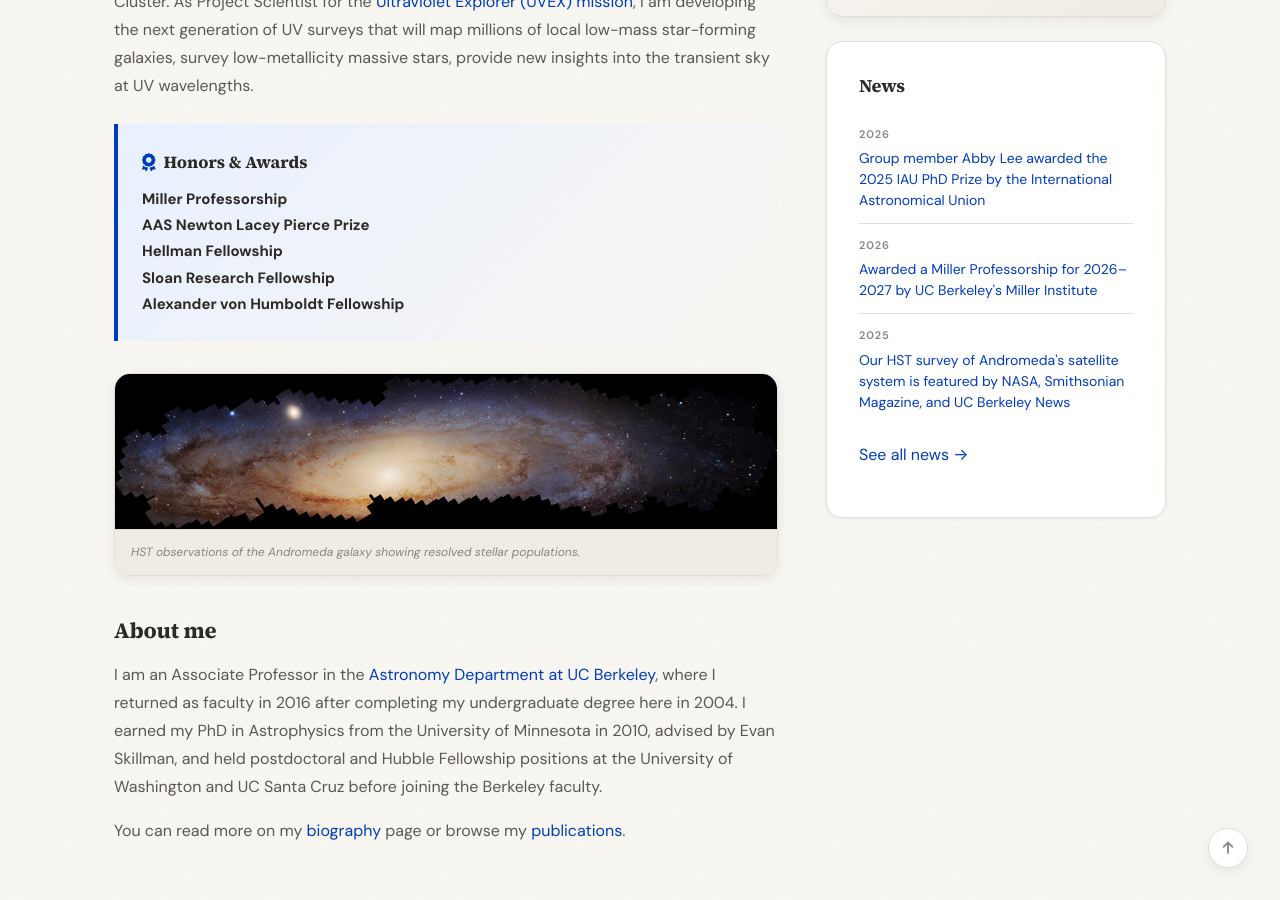
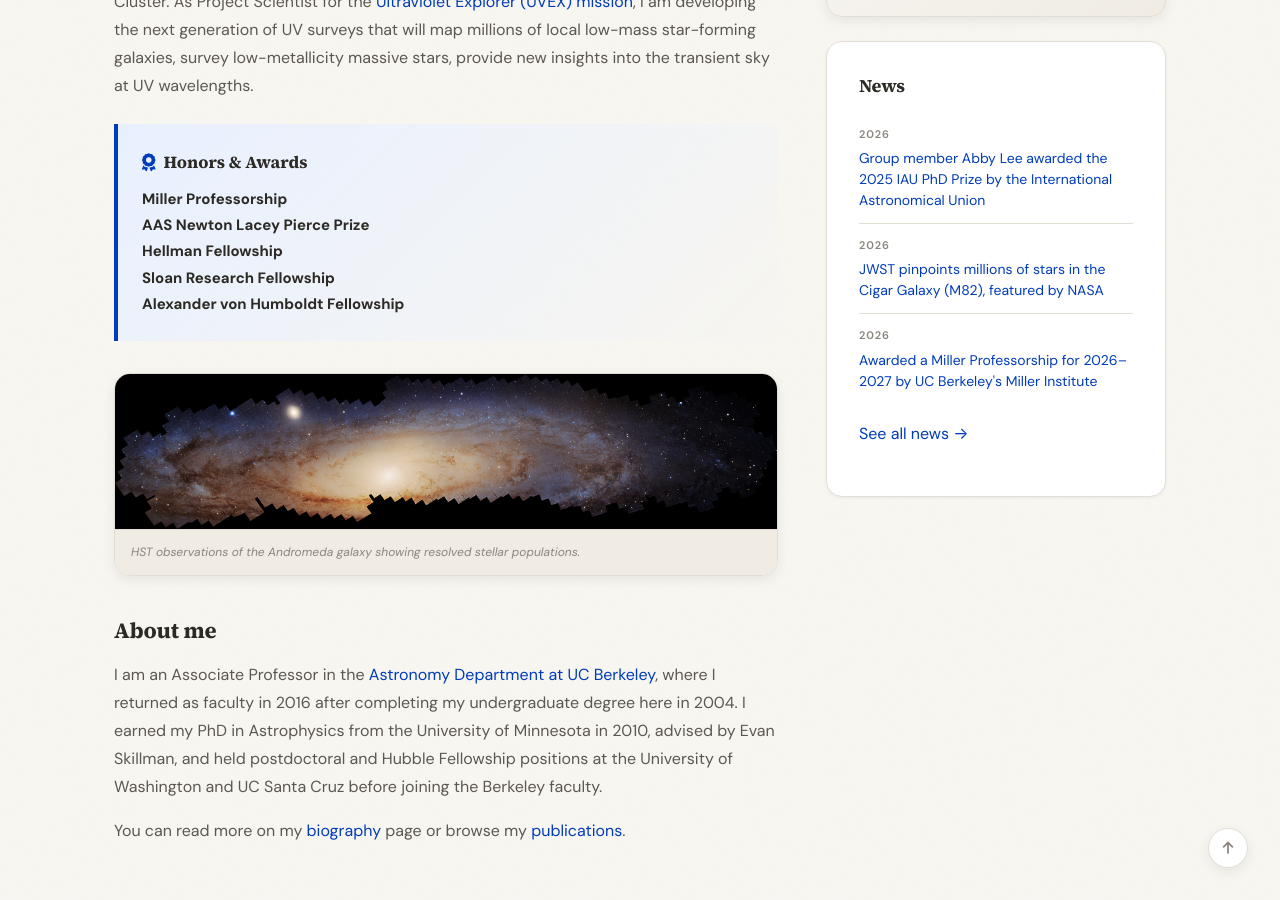
Before and after one commit to dweisz/dweisz.github.io, a Jekyll site: the page built from _pages/home.md, in a window 1280 px wide and 900 px high, scrolled down 604 px. Built offline with Jekyll 4.4.1, drawn with Linux system fonts in a browser that asks for light colours; a style sheet for code colours, icons or effects is not loaded.

Commit message:
Update news.yml

```diff
--- a/_data/news.yml
+++ b/_data/news.yml
@@ -5,6 +5,10 @@
 - date: 2026
   headline: "Group member Abby Lee awarded the 2025 IAU PhD Prize by the International Astronomical Union"
   link: "https://astro.berkeley.edu/news/abigail-lee-has-been-awarded-2025-iau-phd-prize"
+
+- date: 2026
+  headline: "JWST pinpoints millions of stars in the Cigar Galaxy (M82), featured by NASA"
+  link: "https://science.nasa.gov/missions/webb/nasas-webb-pinpoints-millions-of-stars-within-cigar-galaxy/"
 
 - date: 2026
   headline: "Awarded a Miller Professorship for 2026–2027 by UC Berkeley's Miller Institute"
```
